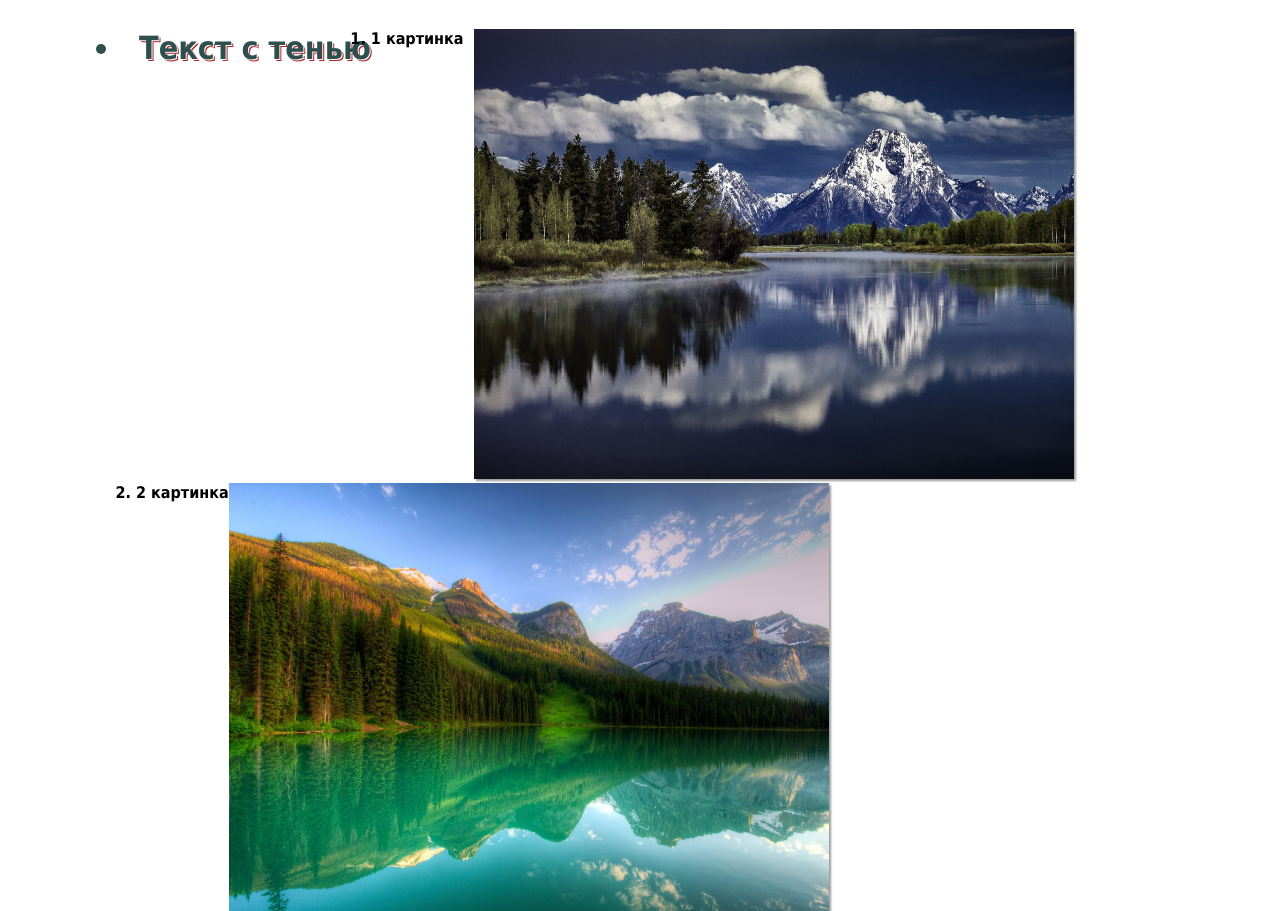
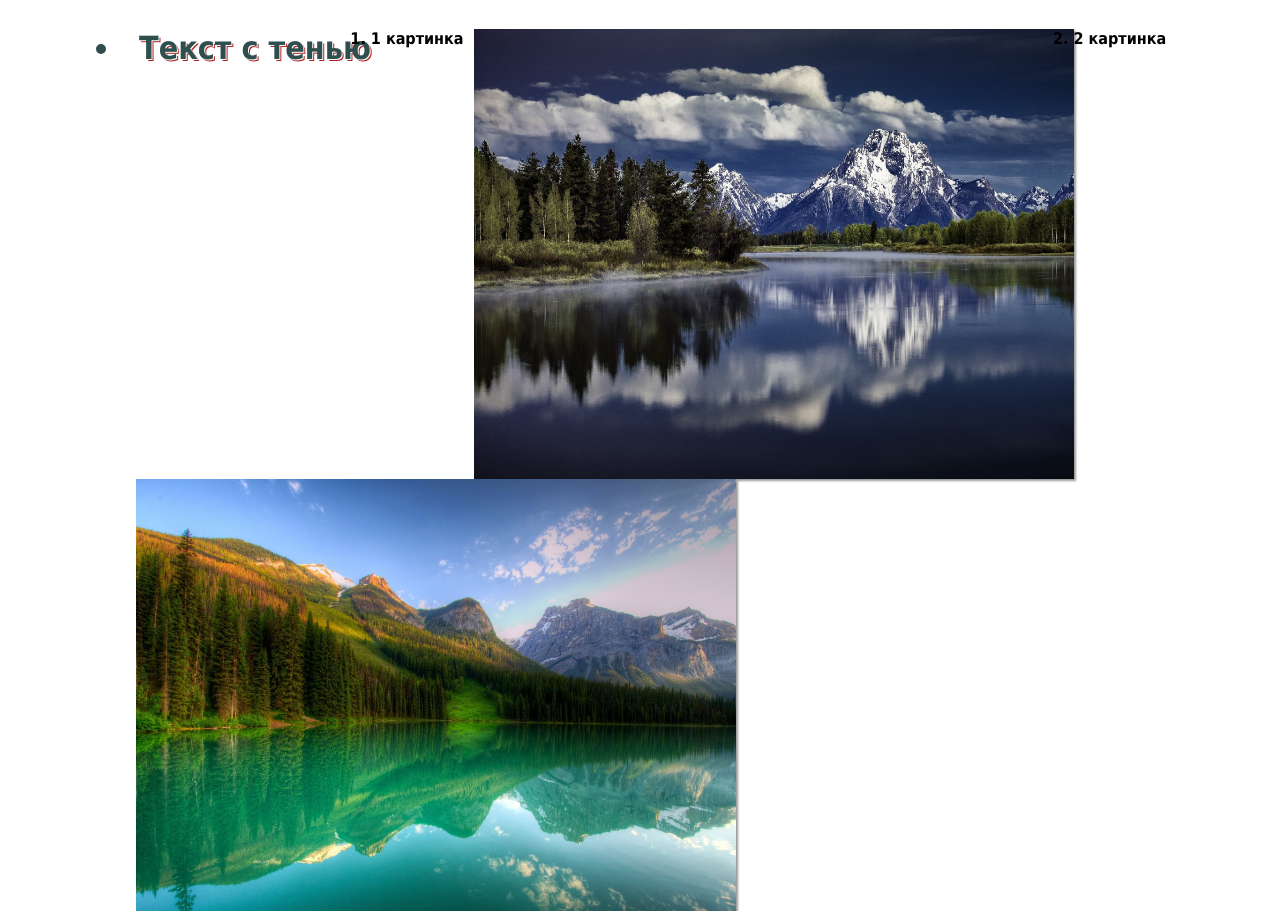
Before and after one commit to htrb4tr/saubanov, a plain HTML site: page index.html in a window 1280 px wide. Shown: the part 189-1100 px from the top of the page. Drawn offline with Linux system fonts and the light colour scheme.

Commit message:
Update index.html

```diff
--- a/index.html
+++ b/index.html
@@ -46,9 +46,9 @@ background-color: #ffffff;
 
 
 
-<a href=""><img src="1675495557_gas-kvas-com-p-luchshie-kartinki-dlya-fonovogo-risunka-ra-7.jpg" id="img1" alt=""></a>
+<a href=""><img src="1675495557_gas-kvas-com-p-luchshie-kartinki-dlya-fonovogo-risunka-ra-7.jpg" id="img1" alt="" align="left"></a>
  <li>2 картинка</li>
- <a href=""><img src="1675842942_3-315.jpg" id="img2" alt=""></a>
+ <a href=""><img src="1675842942_3-315.jpg" id="img2" alt=""aign="left"></a>
 </ol>
 <div class:"d1">
 
```
